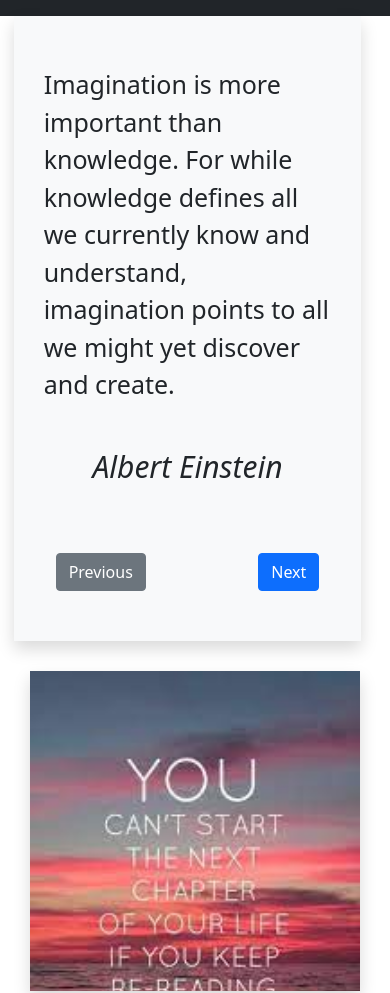
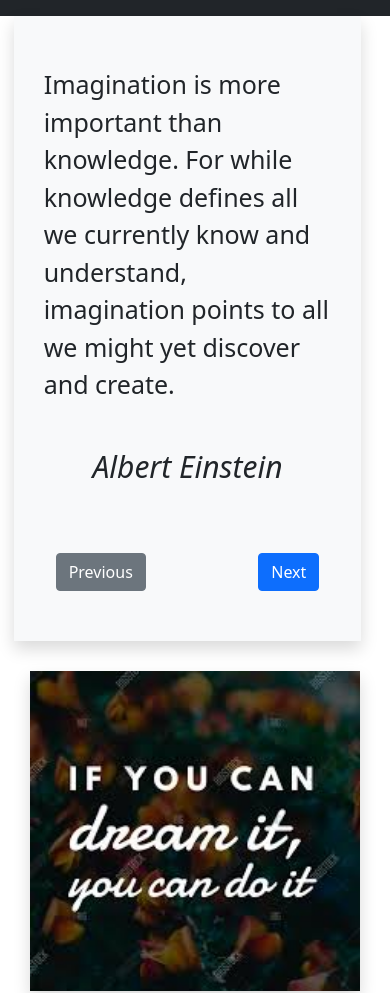
Before and after one commit to DevPrinceK/INSPIRATION-PROJECT, a plain HTML site: page index.html in a window 390 px wide. Shown: the part 112-1105 px from the top of the page. Drawn offline with nearby package versions, Linux system fonts and the light colour scheme; no server answers.

Commit message:
changed bg image

```diff
--- a/css/main.scss
+++ b/css/main.scss
@@ -190,7 +190,7 @@ footer a {
   }
 
   #picture-inspiration {
-    background-image: url("/images/re-reading.jpg");
+    background-image: url("/images/dream.jpg");
     background-size: cover;
   }
 
```
Also changed, not shown: css/main.css, images/dream.jpg (added).
